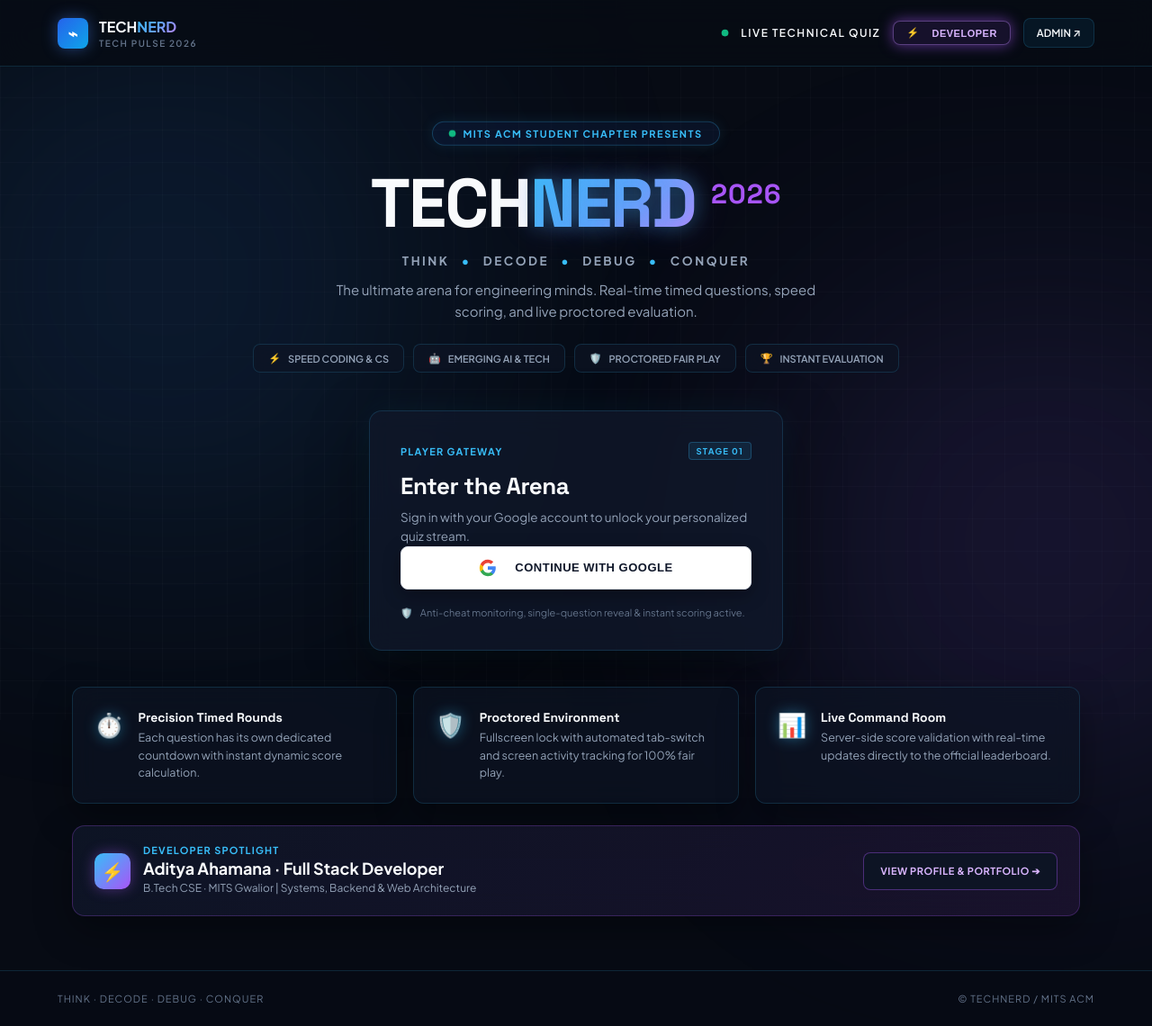
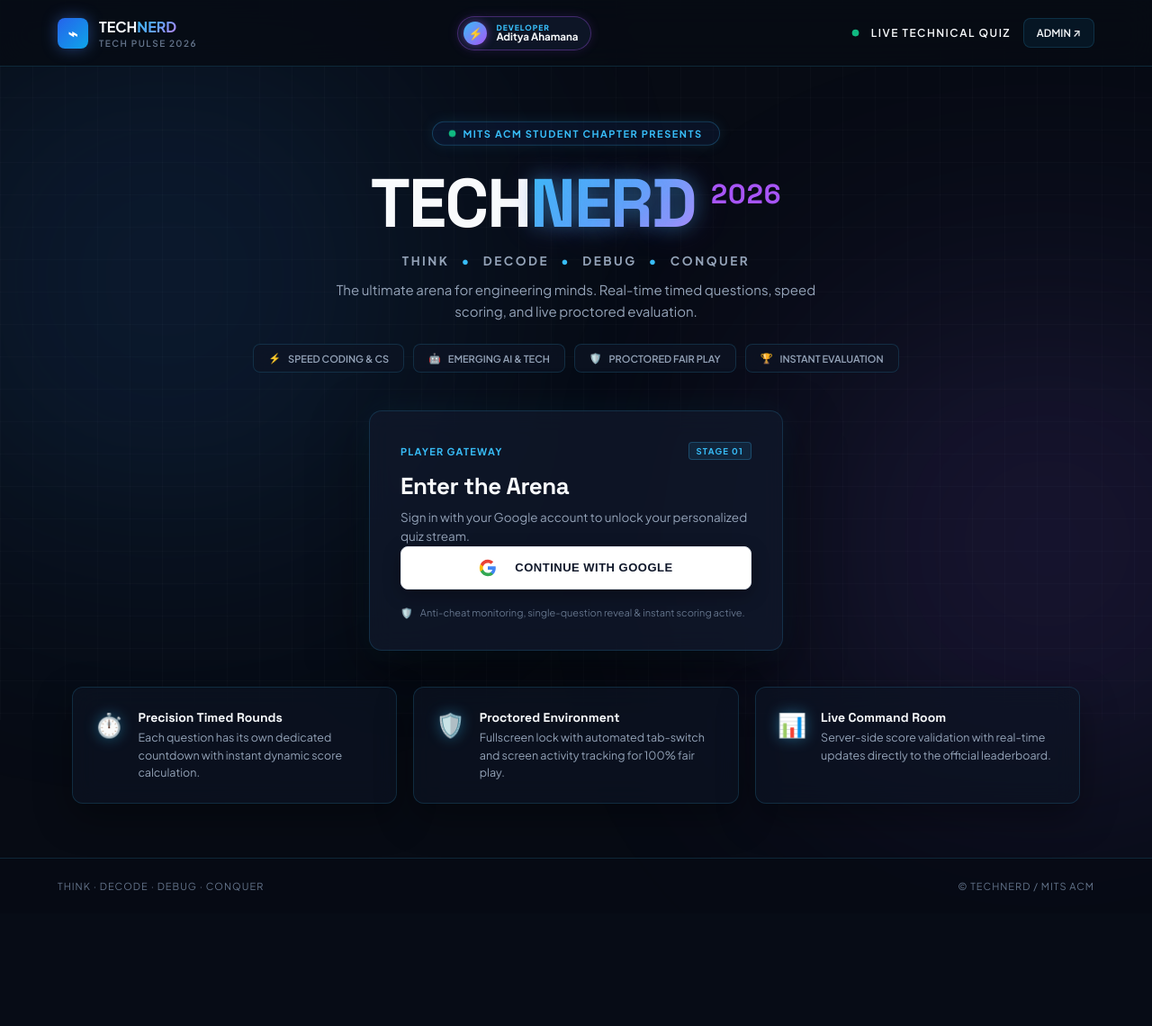
Before and after one commit to adityaahamana18/TechNerdAcm, a Flask app: page / in a window 1280 px wide. Shown: the whole page at 90% size. After the commit the page ends 991 px from the top, so only its background shows below. Run offline with Flask 3, Linux system fonts and the light colour scheme; some libraries are stand-ins or nearby versions.

Commit message:
Shift Developer Spotlight directly to top navigation header

```diff
--- a/static/style.css
+++ b/static/style.css
@@ -1613,57 +1613,71 @@ input:focus, textarea:focus, select:focus {
   background: rgba(56, 189, 248, 0.1);
 }
 
-/* Developer Banner on Homepage */
-.dev-banner-section {
-  display: flex;
-  justify-content: space-between;
-  align-items: center;
-  gap: 16px;
-  padding: 20px 24px;
-  margin-top: 24px;
-  background: linear-gradient(135deg, rgba(16, 24, 43, 0.75), rgba(30, 20, 50, 0.75));
-  border: 1px solid rgba(168, 85, 247, 0.25);
-  border-radius: 14px;
+/* Header Developer Pill */
+.header-dev-trigger {
+  display: inline-flex;
+  align-items: center;
+  gap: 10px;
+  background: rgba(16, 24, 43, 0.85);
+  border: 1px solid rgba(168, 85, 247, 0.35);
+  padding: 5px 14px 5px 6px;
+  border-radius: 30px;
   cursor: pointer;
-  transition: all 0.3s cubic-bezier(0.16, 1, 0.3, 1);
-}
-
-.dev-banner-section:hover {
-  transform: translateY(-3px);
-  border-color: rgba(168, 85, 247, 0.6);
-  box-shadow: 0 12px 30px rgba(168, 85, 247, 0.15);
-}
-
-.dev-banner-left {
-  display: flex;
-  align-items: center;
-  gap: 14px;
-}
-
-.dev-avatar-glow-sm {
-  width: 40px;
-  height: 40px;
-  border-radius: 10px;
+  transition: all 0.25s cubic-bezier(0.16, 1, 0.3, 1);
+  box-shadow: 0 0 12px rgba(168, 85, 247, 0.15);
+}
+
+.header-dev-trigger:hover {
+  transform: translateY(-2px) scale(1.02);
+  border-color: #c084fc;
+  box-shadow: 0 0 20px rgba(168, 85, 247, 0.45);
+  background: rgba(26, 18, 48, 0.95);
+}
+
+.header-dev-avatar {
+  width: 26px;
+  height: 26px;
+  border-radius: 50%;
   background: linear-gradient(135deg, #38bdf8, #a855f7);
   display: flex;
   align-items: center;
   justify-content: center;
-  font-size: 20px;
-  box-shadow: 0 0 15px rgba(168, 85, 247, 0.4);
-}
-
-.dev-pill-action {
-  font-size: 11px;
-  font-weight: 700;
-  border-color: rgba(168, 85, 247, 0.4);
-  color: #d8b4fe;
-}
-
-.dev-btn-pill {
-  animation: glowBorder 2.5s infinite alternate;
-}
-
-@keyframes glowBorder {
-  0% { box-shadow: 0 0 6px rgba(168, 85, 247, 0.2); }
-  100% { box-shadow: 0 0 16px rgba(168, 85, 247, 0.6); }
-}
+  font-size: 13px;
+  color: #fff;
+  box-shadow: 0 0 10px rgba(168, 85, 247, 0.5);
+}
+
+.header-dev-meta {
+  display: flex;
+  flex-direction: column;
+  line-height: 1.1;
+  text-align: left;
+}
+
+.header-dev-label {
+  font-size: 8.5px;
+  font-weight: 800;
+  color: var(--cyan);
+  letter-spacing: 1px;
+}
+
+.header-dev-name {
+  font-size: 11.5px;
+  font-weight: 700;
+  color: var(--text-bright);
+}
+
+@media (max-width: 640px) {
+  .hide-mobile {
+    display: none !important;
+  }
+  .header-dev-meta {
+    display: none;
+  }
+  .header-dev-trigger {
+    padding: 4px;
+    border-radius: 50%;
+  }
+}
+
+/* Developer Spotlight Modal */
--- a/templates/base.html
+++ b/templates/base.html
@@ -59,6 +59,16 @@
     <span class="brand-mark">⌁</span>
     <span>TECH<span class="gradient-text">NERD</span><small>TECH PULSE 2026</small></span>
   </a>
+
+  <!-- Header Developer Quick-Access Pill -->
+  <div class="header-dev-trigger" onclick="openDevModal()" title="View Developer Details">
+    <div class="header-dev-avatar">⚡</div>
+    <div class="header-dev-meta">
+      <span class="header-dev-label">DEVELOPER</span>
+      <span class="header-dev-name">Aditya Ahamana</span>
+    </div>
+  </div>
+
   <div class="top-actions">
     {% if session.get('participant_name') %}
       <span style="display:inline-flex;align-items:center;gap:8px;color:#a0e4ff;font-size:12px;font-weight:700;">
@@ -69,15 +79,12 @@
       </span>
       <a href="{{ url_for('logout') }}" style="color:#ff8fb2;font-size:10px;font-weight:700;margin-left:5px;border:1px solid rgba(244,63,94,0.3);background:rgba(225,29,72,0.1);padding:6px 10px;border-radius:6px;transition:0.2s;">LOGOUT</a>
     {% else %}
-      <span class="live-dot"></span><span style="font-weight:600;letter-spacing:1.5px;">LIVE TECHNICAL QUIZ</span>
+      <span class="live-dot"></span><span class="hide-mobile" style="font-weight:600;letter-spacing:1.5px;">LIVE TECHNICAL QUIZ</span>
     {% endif %}
 
     {% if session.get('admin_email') %}
       <a href="{{ url_for('dashboard') }}" class="admin-link" style="border-color:var(--cyan);background:rgba(56,189,248,0.15);color:var(--cyan);">ADMIN DASHBOARD ↗</a>
     {% else %}
-      <button type="button" class="btn ghost dev-btn-pill" onclick="openDevModal()" style="padding:6px 14px; font-size:11px; font-weight:700; border-color:rgba(192,132,252,0.4); background:rgba(168,85,247,0.1); color:#d8b4fe;">
-        <span style="margin-right:4px;">⚡</span> DEVELOPER
-      </button>
       <a href="{{ url_for('admin_login') }}" class="admin-link">ADMIN ↗</a>
     {% endif %}
   </div>
--- a/templates/index.html
+++ b/templates/index.html
@@ -113,20 +113,6 @@
     </div>
   </section>
 
-  <!-- Developer Profile Banner Section -->
-  <section class="dev-banner-section panel" onclick="openDevModal()">
-    <div class="dev-banner-left">
-      <div class="dev-avatar-glow-sm">⚡</div>
-      <div>
-        <div class="section-kicker" style="color:var(--cyan); margin:0;">DEVELOPER SPOTLIGHT</div>
-        <h3 style="font-size:18px; color:var(--text-bright); margin:2px 0;">Aditya Ahamana · Full Stack Developer</h3>
-        <p class="muted" style="font-size:12px; margin:0;">B.Tech CSE · MITS Gwalior | Systems, Backend & Web Architecture</p>
-      </div>
-    </div>
-    <div class="dev-banner-right">
-      <span class="btn ghost dev-pill-action">VIEW PROFILE & PORTFOLIO ➔</span>
-    </div>
-  </section>
 </div>
 {% endblock %}
 
```
